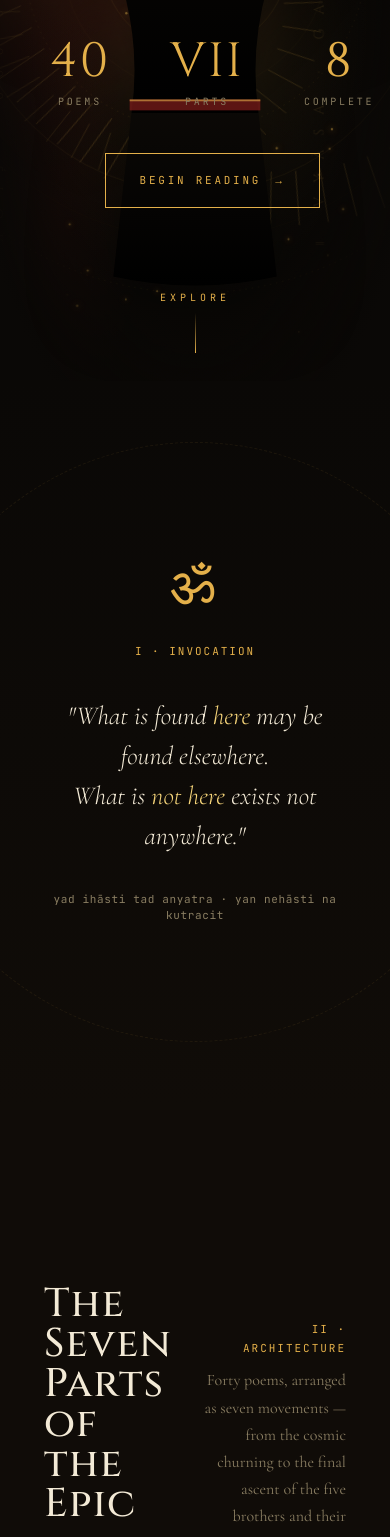
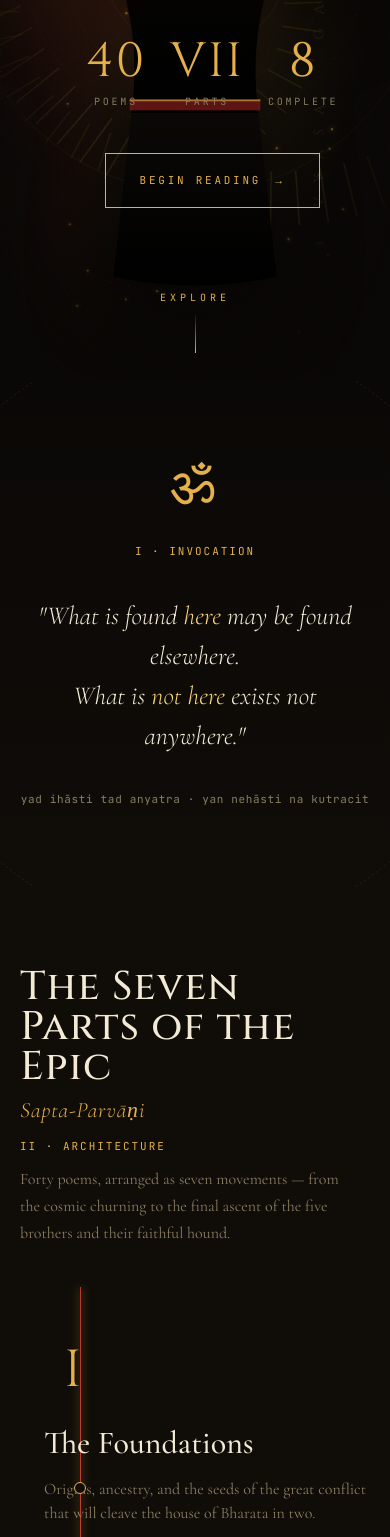
Before and after one commit to AnshumanDhami03/The-Verse-Sanctrum, a React (Vite) app: page /mahabharata in a window 390 px wide. Shown: the part 463-2000 px from the top of the page. Built offline with nearby package versions, Linux system fonts and the light colour scheme.

Commit message:
Refactor styles and layout in MahabharataLanding

```diff
--- a/src/pages/MahabharataLanding.jsx
+++ b/src/pages/MahabharataLanding.jsx
@@ -134,7 +134,7 @@ export default function MahabharataLanding() {
           <p className="reveal" style={{margin:'32px auto 0',maxWidth:640,fontSize:19,lineHeight:1.65,color:'var(--vellum-dim)',fontStyle:'italic',fontWeight:300}}>
             "Forty poems spanning the complete saga of the Bharata dynasty, from cosmic origins to divine ascension."
           </p>
-          <div className="reveal" style={{marginTop:44,display:'flex',justifyContent:'center',gap:60,flexWrap:'wrap'}}>
+          <div className="reveal" style={{marginTop:44,display:'flex',justifyContent:'center',gap:'clamp(24px,5vw,60px)',flexWrap:'wrap'}}>
             {[{num:40,lbl:'Poems'},{num:'VII',lbl:'Parts'},{num:completed,lbl:'Complete'}].map((s,i)=>(
               <div key={i} style={{textAlign:'center'}}>
                 <div style={{fontFamily:'Cinzel',fontSize:48,color:'var(--gold)',letterSpacing:'.04em',lineHeight:1}}>{s.num}</div>
@@ -153,7 +153,7 @@ export default function MahabharataLanding() {
       </header>
 
       {/* ── INVOCATION ── */}
-      <section style={{padding:'180px 44px',background:'linear-gradient(to bottom, var(--ink), var(--ink-2))',position:'relative',overflow:'hidden'}}>
+      <section style={{padding:'clamp(80px,12vw,180px) clamp(20px,4vw,44px)',background:'linear-gradient(to bottom, var(--ink), var(--ink-2))',position:'relative',overflow:'hidden'}}>
         <div style={{position:'absolute',top:'50%',left:'50%',transform:'translate(-50%,-50%)',width:900,height:900,border:'1px solid var(--gold)',borderRadius:'50%',opacity:.06,pointerEvents:'none'}}/>
         <div style={{position:'absolute',top:'50%',left:'50%',transform:'translate(-50%,-50%)',width:600,height:600,border:'1px dashed var(--gold)',borderRadius:'50%',opacity:.08,pointerEvents:'none'}}/>
         <div className="reveal" style={{maxWidth:980,margin:'0 auto',textAlign:'center',position:'relative'}}>
@@ -168,13 +168,13 @@ export default function MahabharataLanding() {
       </section>
 
       {/* ── SEVEN PARTS ── */}
-      <section id="parts" style={{padding:'180px 44px 160px',background:'var(--ink-2)',position:'relative',overflow:'hidden'}}>
-        <div className="reveal" style={{maxWidth:1200,margin:'0 auto 90px',display:'grid',gridTemplateColumns:'1fr auto',gap:30,alignItems:'end'}}>
+      <section id="parts" style={{padding:'clamp(80px,12vw,180px) clamp(20px,4vw,44px) clamp(60px,10vw,160px)',background:'var(--ink-2)',position:'relative',overflow:'hidden'}}>
+        <div className="reveal" style={{maxWidth:1200,margin:'0 auto 40px',display:'grid',gridTemplateColumns:'1fr',gap:16,alignItems:'end'}}>
           <h2 style={{fontFamily:'Cinzel',fontWeight:500,fontSize:'clamp(40px,5vw,82px)',lineHeight:1,letterSpacing:'.03em',color:'var(--vellum)'}}>
             The Seven<br/>Parts of the Epic
             <em style={{fontFamily:'"Cormorant Garamond"',fontWeight:300,fontStyle:'italic',color:'var(--gold)',fontSize:'.55em',display:'block',marginTop:12,letterSpacing:'.04em'}}>Sapta-Parvāṇi</em>
           </h2>
-          <div style={{color:'var(--vellum-mute)',maxWidth:320,textAlign:'right',lineHeight:1.7}}>
+          <div style={{color:'var(--vellum-mute)',maxWidth:320,textAlign:'left',lineHeight:1.7}}>
             <span className="mono" style={{color:'var(--gold)',display:'block',marginBottom:10}}>II · Architecture</span>
             Forty poems, arranged as seven movements — from the cosmic churning to the final ascent of the five brothers and their faithful hound.
           </div>
@@ -188,14 +188,14 @@ export default function MahabharataLanding() {
 
           {PARTS.map((p,i) => (
             <Link key={p.num} to={`/mahabharata/poems?part=${p.num}`} className="reveal" style={{
-              display:'grid',gridTemplateColumns:'120px 1fr 1.2fr 180px 60px',gap:32,alignItems:'center',
+              display:'grid',gridTemplateColumns:'repeat(auto-fit,minmax(200px,1fr))',gap:16,alignItems:'center',
               padding:'44px 0 44px 24px',borderBottom:'1px solid rgba(228,176,74,.14)',
               position:'relative',textDecoration:'none',color:'inherit',transition:'all .5s',
             }}
             onMouseEnter={e=>{e.currentTarget.style.background='linear-gradient(to right, rgba(228,176,74,.06), transparent 70%)'}}
             onMouseLeave={e=>{e.currentTarget.style.background=''}}>
               <span style={{position:'absolute',left:60,top:'50%',transform:'translate(-50%,-50%)',width:12,height:12,background:'var(--ink-2)',border:'1px solid var(--gold)',borderRadius:'50%',zIndex:2}}/>
-              <div style={{fontFamily:'Cinzel',fontSize:52,color:'var(--gold)',letterSpacing:'.04em',paddingLeft:60}}>{p.num}</div>
+              <div style={{fontFamily:'Cinzel',fontSize:52,color:'var(--gold)',letterSpacing:'.04em',paddingLeft:'clamp(20px,5vw,60px)'}}>{p.num}</div>
               <div style={{fontFamily:'"Cormorant Garamond"',fontWeight:500,fontSize:32,color:'var(--vellum)',lineHeight:1.1}}>{p.title}</div>
               <div style={{color:'var(--vellum-mute)',lineHeight:1.55,fontSize:16}}>{p.desc}</div>
               <div style={{color:'var(--vellum-dim)',fontFamily:'"JetBrains Mono",monospace',fontSize:11,letterSpacing:'.2em',textTransform:'uppercase',textAlign:'right'}}>
@@ -209,10 +209,10 @@ export default function MahabharataLanding() {
       </section>
 
       {/* ── FEATURED ── */}
-      <section style={{padding:'180px 44px',background:'var(--ink)',position:'relative',overflow:'hidden'}}>
+      <section style={{padding:'clamp(80px,12vw,180px) clamp(20px,4vw,44px)',background:'var(--ink)',position:'relative',overflow:'hidden'}}>
         <div style={{position:'absolute',left:-200,top:-200,width:700,height:700,borderRadius:'50%',background:'radial-gradient(circle at center, rgba(192,53,42,.18), transparent 65%)',pointerEvents:'none'}}/>
         <div style={{position:'absolute',right:-300,bottom:-300,width:900,height:900,borderRadius:'50%',background:'radial-gradient(circle at center, rgba(228,176,74,.1), transparent 70%)',pointerEvents:'none'}}/>
-        <div style={{maxWidth:1280,margin:'0 auto',position:'relative',display:'grid',gridTemplateColumns:'1fr 1.1fr',gap:90,alignItems:'start'}}>
+        <div style={{maxWidth:1280,margin:'0 auto',position:'relative',display:'grid',gridTemplateColumns:'repeat(auto-fit,minmax(min(100%,400px),1fr))',gap:'clamp(30px,6vw,90px)',alignItems:'start'}}>
           {/* Crest */}
           <div className="reveal-left" style={{width:'100%',aspectRatio:'3/4',border:'1px solid rgba(228,176,74,.3)',position:'relative',background:'linear-gradient(135deg, rgba(228,176,74,.03), transparent 50%, rgba(192,53,42,.04))',overflow:'hidden'}}>
             {['tl','tr','bl','br'].map(c=>(
@@ -271,7 +271,7 @@ export default function MahabharataLanding() {
       </div>
 
       {/* ── FOOTER ── */}
-      <footer style={{maxWidth:1280,margin:'0 auto',padding:'40px 44px',borderTop:'1px solid rgba(228,176,74,.15)',display:'grid',gridTemplateColumns:'1fr auto 1fr',gap:30,alignItems:'center',color:'var(--vellum-mute)',fontSize:13}}>
+      <footer style={{maxWidth:1280,margin:'0 auto',padding:'40px clamp(20px,4vw,44px)',borderTop:'1px solid rgba(228,176,74,.15)',display:'grid',gridTemplateColumns:'1fr',gap:16,alignItems:'center',color:'var(--vellum-mute)',fontSize:13}}>
         <div><Link to="/" style={{display:'inline-flex',alignItems:'center',gap:10,color:'var(--vellum-dim)',fontFamily:'"JetBrains Mono",monospace',fontSize:11,letterSpacing:'.22em',textTransform:'uppercase',textDecoration:'none'}}>← Back to The Verse Sanctum</Link></div>
         <div style={{textAlign:'center',color:'var(--gold)',fontFamily:'Cinzel',letterSpacing:'.3em',textTransform:'uppercase',fontSize:11}}>Mahābhārata</div>
         <div style={{textAlign:'right'}}><a href="#top" style={{color:'var(--gold)',fontFamily:'"JetBrains Mono",monospace',fontSize:11,letterSpacing:'.2em',textTransform:'uppercase',textDecoration:'none'}}>Return to the top ↑</a></div>
```
